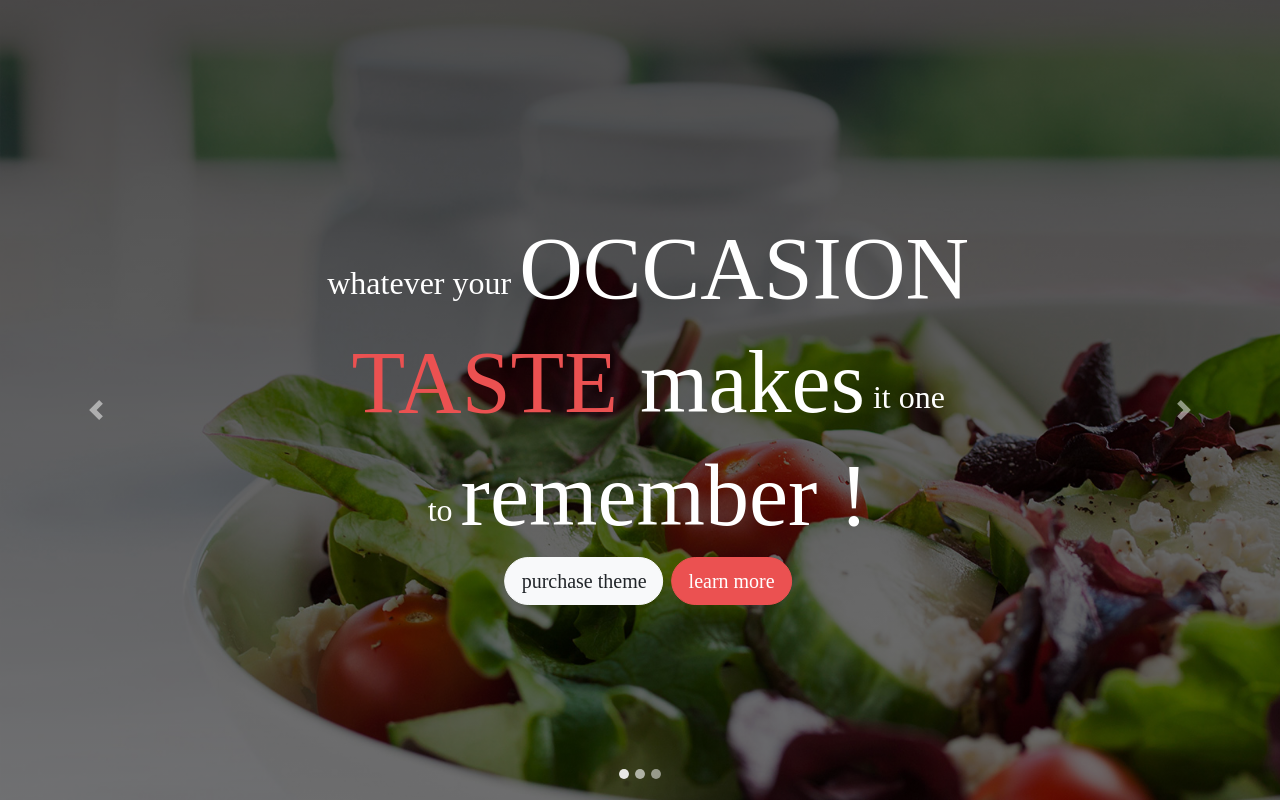
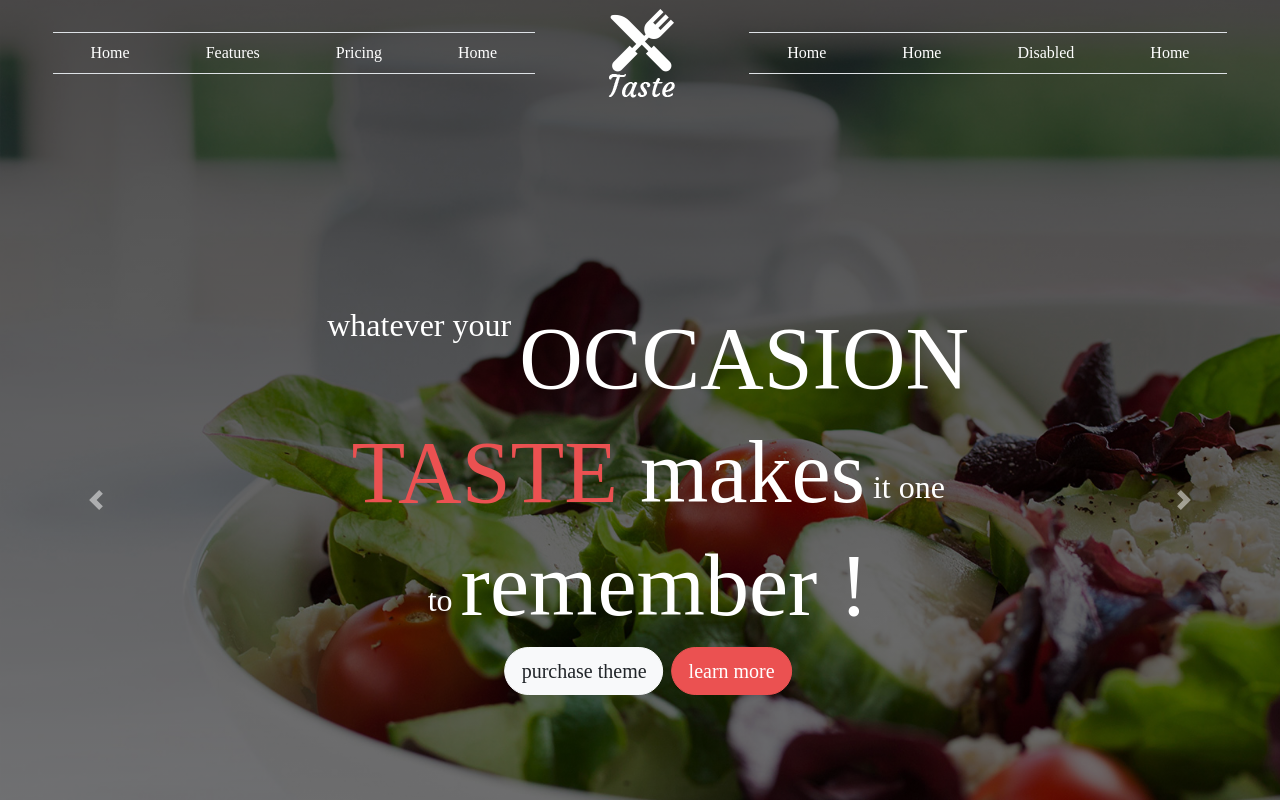
Before and after one commit to youness17/git_bootstrap_les_chefs_14, a website: page index.html in a window 1280 px wide. Shown: the top 800 px of the page. Drawn offline with nearby package versions, Linux system fonts and the light colour scheme.

Commit message:
carossel edit

```diff
--- a/index.html
+++ b/index.html
@@ -16,7 +16,7 @@
     <header>
         <nav class="navbar navbar-expand-lg navbar-light bg-transparent">
 
-            <div class="collapse   justify-content-around" id="navbarNav">
+            <div class="collapse navbar-collapse  justify-content-around" id="navbarNav">
                 <ul class="navbar-nav border border-right-0 border-left-0 justify-content-around">
                     <li class="nav-item active">
                         <a class="nav-link uppercase text-white " href="#">Home </a>
@@ -51,7 +51,6 @@
                 </ul>
             </div>
         </nav>
-
         <!-- carousel -->
         <div id="carouselExampleIndicators" class="carousel slide" data-ride="carousel">
             <ol class="carousel-indicators">
@@ -63,7 +62,7 @@
                 <div class="carousel-item active">
                     <div class="container text-white d-flex flex-column ">
                         <div class=" d-flex justify-content-center">
-                            <h2 class="pt-5 mr-2">whatever your</h3>
+                            <h2 class=" mr-2">whatever your</h3>
                                 <h1 class="text-uppercase display-2">occasion</h1>
                         </div>
                         <div class="d-flex justify-content-center">
```
